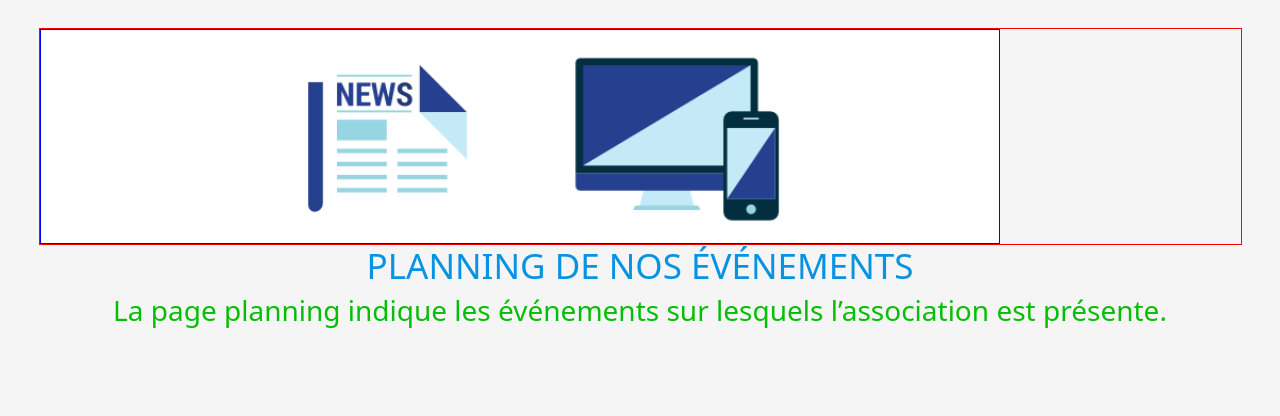
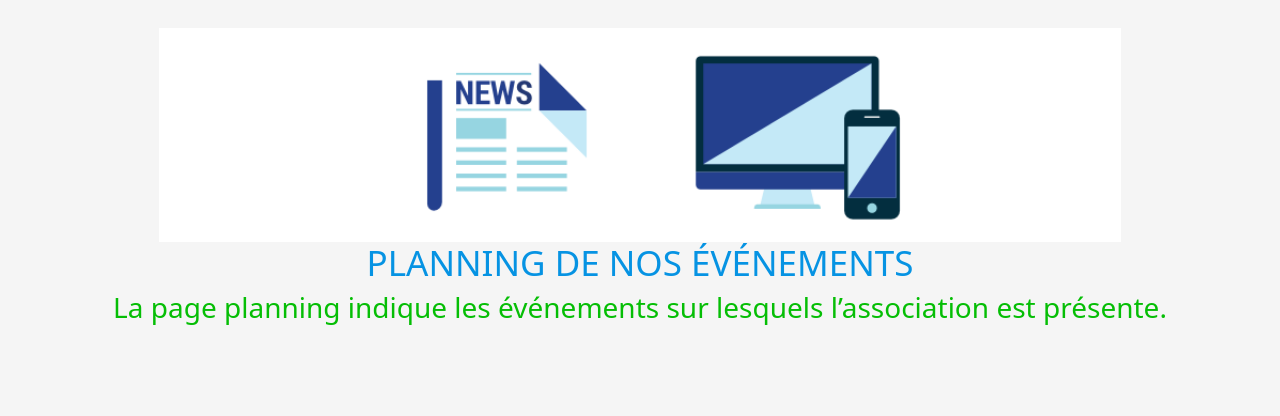
Before and after one commit to enabeteleazar/MyFirstEvaluation, a PHP site: page /events.html in a window 1280 px wide. Shown: the part 84-500 px from the top of the page. Run offline with PHP 8.4, Linux system fonts and the light colour scheme.

Commit message:
bug banniere event corrigé

```diff
--- a/events.html
+++ b/events.html
@@ -54,9 +54,7 @@
 
 <section class="row ">
  <div class="justify-content-center">
-  <div class="banniere-actu">
-    <img class="banniere" src="pictures/actualites-de-lasso-1.png" alt="">
-  </div>
+  <img class="banniere" src="pictures/actualites-de-lasso-1.png" alt="">
   <h1 class="text-center title-blue">PLANNING DE NOS ÉVÉNEMENTS</h1>
   <h2 class="title-green text-center">La page planning indique les événements sur lesquels l’association est présente.</h2>
  </div>
--- a/index.html
+++ b/index.html
@@ -31,13 +31,13 @@
      <div class="collapse navbar-collapse" id="navbarTogglerDemo01">
       <ul class="navbar-nav me-auto mb-2 mb-lg-0">
        <li class="nav-item">
-        <a class="nav-link" aria-current="page" href="index.html">L'ASSOCIATION</a>
+        <a class="nav-link  btn-primary"" aria-current="page" href="index.html">L'ASSOCIATION</a>
        </li>
        <li class="nav-item">
         <a class="nav-link disabled" href="#">CONTACT</a>
        </li>
        <li class="nav-item">
-        <a class="nav-link btn-primary" href="events.html">PLANNING</a>
+        <a class="nav-link" href="events.html">PLANNING</a>
        </li>
        <li class="nav-item">
         <a class="nav-link disabled" href="#">BLOG</a>
--- a/style.css
+++ b/style.css
@@ -206,13 +206,10 @@ footer {
   margin-bottom: 4em;
 }
 
-.banniere-actu{
-  border: 1px solid red;
-  width:100%
-}
+
 .banniere{
-  border: 1px solid blue;
   width:80%;
+  margin-left: 10%;
 }
 
 .div{
```
